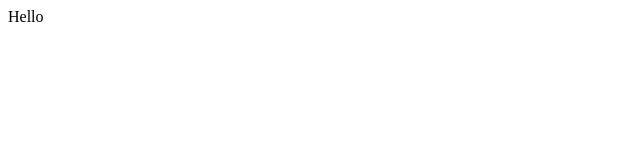
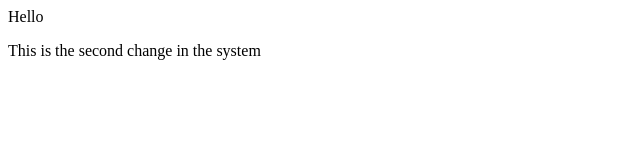
Before and after one commit to Sudhanshu-6991/Test-repo, a plain HTML site: page index.html in a window 1280 px wide. Shown: the whole page, without its empty margins (0-640 px from the left). Drawn offline with Linux system fonts and the light colour scheme.

```diff
--- a/index.html
+++ b/index.html
@@ -1 +1,2 @@
 <p>Hello</p>
+<p> This is the second change in the system </p>
```
